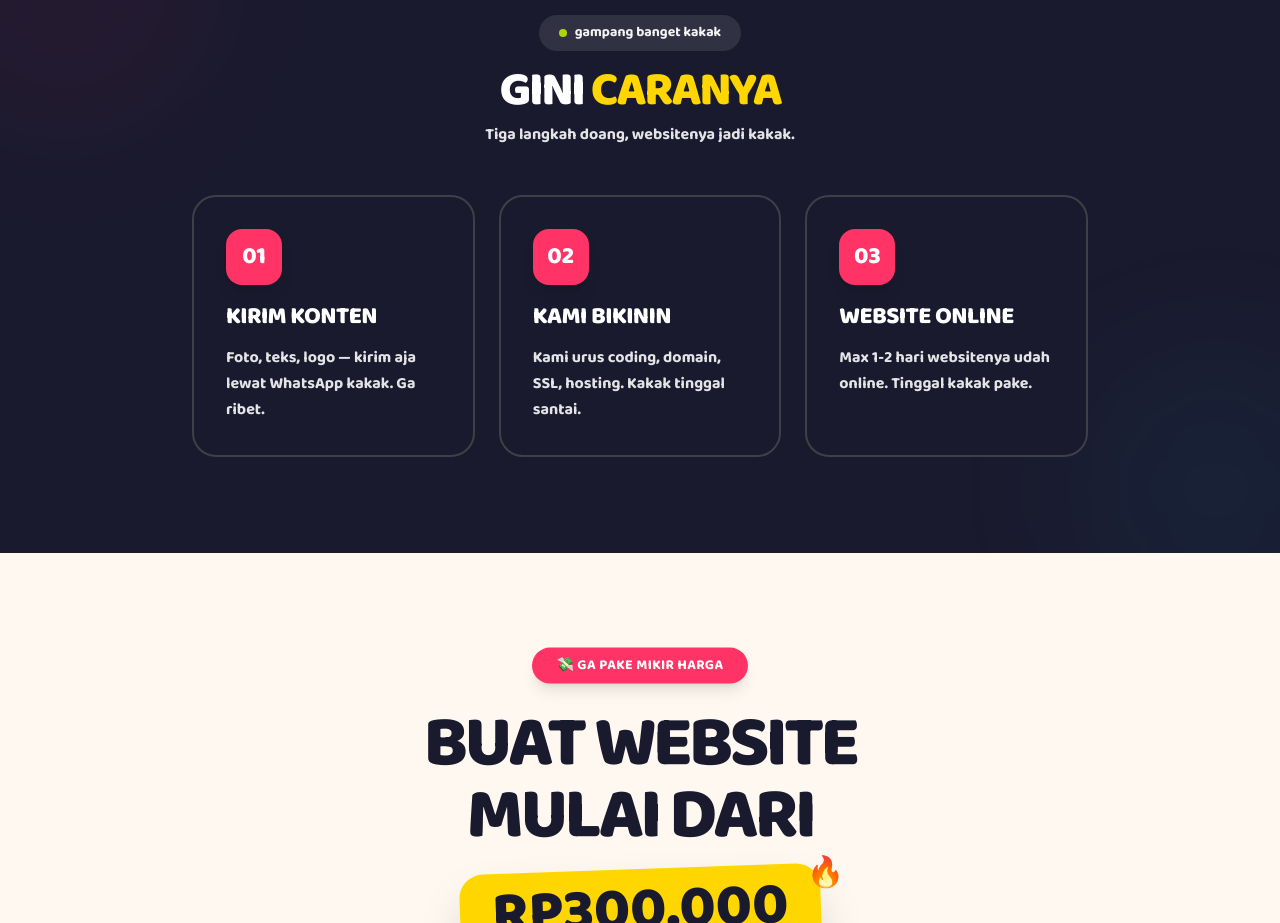
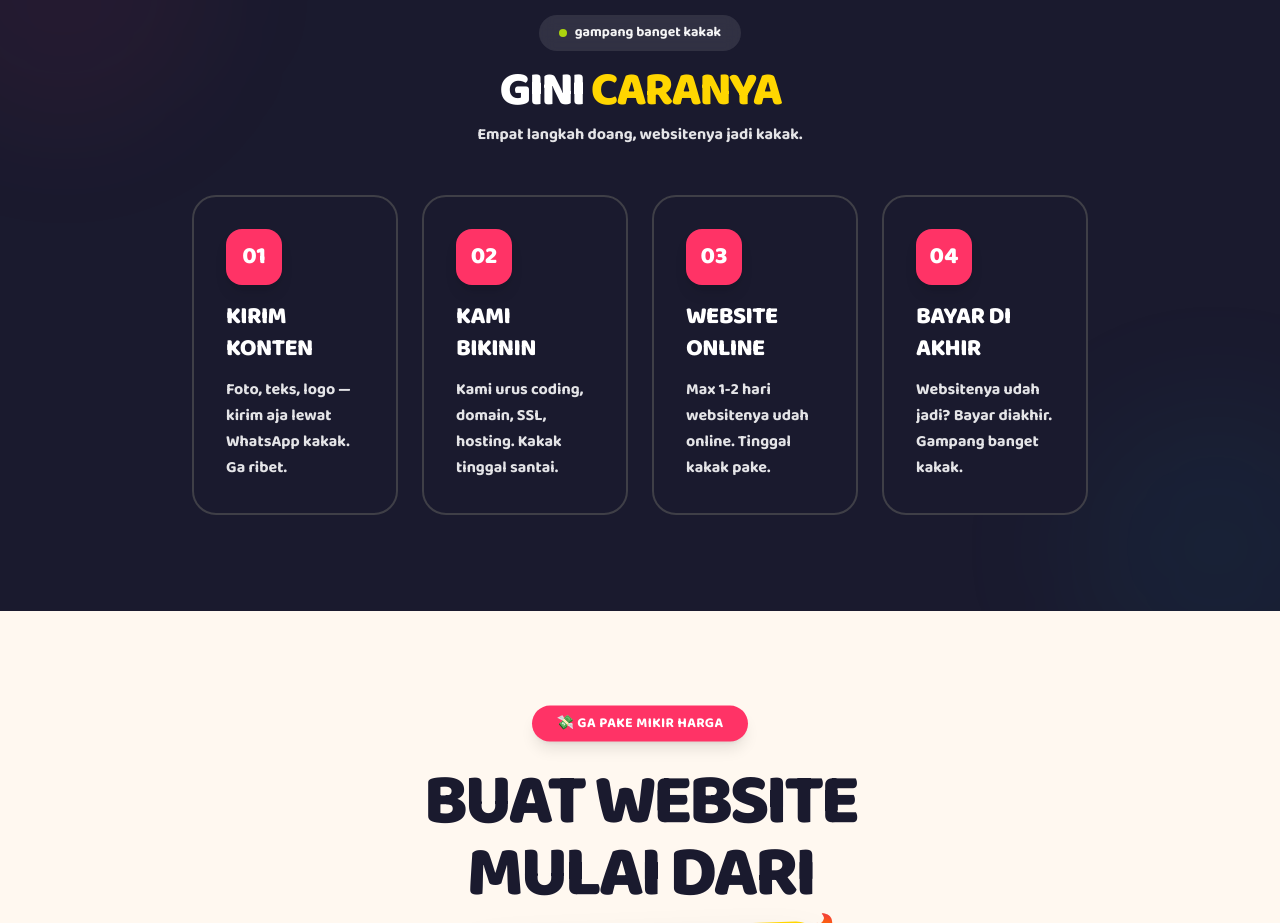
Before and after one commit to dnysaz/webkalcer.com, a Next.js app: page / in a window 1280 px wide. Shown: the part 960-1883 px from the top of the page. Built offline with nearby package versions, Linux system fonts and the light colour scheme.

Commit message:
ubah step jadi 4, tambah step bayar di akhir

```diff
--- a/src/components/HowItWorks.tsx
+++ b/src/components/HowItWorks.tsx
@@ -39,6 +39,7 @@ const steps = [
   { number: "01", title: "KIRIM KONTEN", desc: "Foto, teks, logo — kirim aja lewat WhatsApp kakak. Ga ribet." },
   { number: "02", title: "KAMI BIKININ", desc: "Kami urus coding, domain, SSL, hosting. Kakak tinggal santai." },
   { number: "03", title: "WEBSITE ONLINE", desc: "Max 1-2 hari websitenya udah online. Tinggal kakak pake." },
+  { number: "04", title: "BAYAR DI AKHIR", desc: "Websitenya udah jadi? Bayar diakhir. Gampang banget kakak." },
 ];
 
 export default function HowItWorks() {
@@ -56,9 +57,9 @@ export default function HowItWorks() {
           <h2 className="text-4xl font-black uppercase tracking-tighter text-white sm:text-5xl">
             GINI <span className="text-yellow">CARANYA</span>
           </h2>
-          <p className="mt-2 text-base font-bold text-zinc-200">Tiga langkah doang, websitenya jadi kakak.</p>
+          <p className="mt-2 text-base font-bold text-zinc-200">Empat langkah doang, websitenya jadi kakak.</p>
         </div>
-        <div className="mt-12 grid gap-6 sm:grid-cols-3">
+        <div className="mt-12 grid gap-6 sm:grid-cols-4">
           {steps.map((step, i) => (
             <StepCard key={step.number} {...step} index={i} />
           ))}
```
